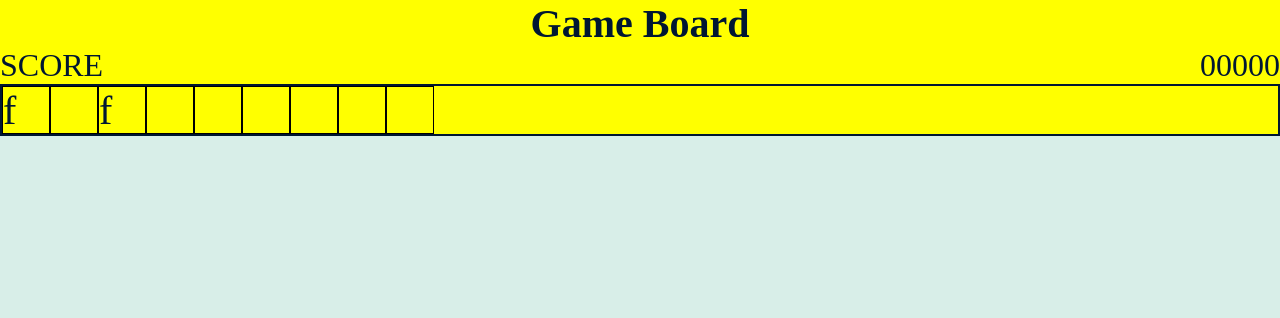
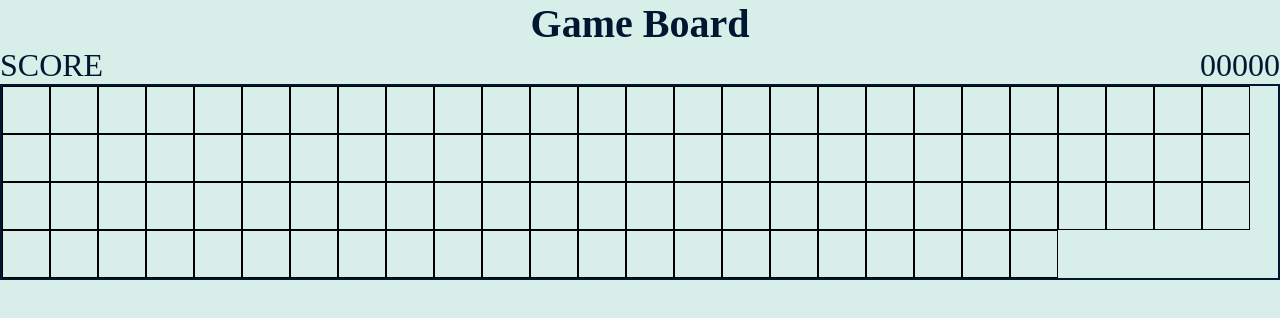
Before and after one commit to andyyu1104/MinesweeperHTML, a plain HTML site: page index.html in a window 1280 px wide. Drawn offline with Linux system fonts and the light colour scheme; a web font is replaced by a local one.

Commit message:
finished day 1 of the html game dev course

```diff
--- a/index.html
+++ b/index.html
@@ -28,9 +28,100 @@
         </header>
         <main class="game-board">
             <div class="grid">
-                <div class="cell">f</div>
                 <div class="cell"></div>
-                <div class="cell">f</div>
+                <div class="cell"></div>
+                <div class="cell"></div>
+                <div class="cell"></div>
+                <div class="cell"></div>
+                <div class="cell"></div>
+                <div class="cell"></div>
+                <div class="cell"></div>
+                <div class="cell"></div>
+                <div class="cell"></div>
+                <div class="cell"></div>
+                <div class="cell"></div>
+                <div class="cell"></div>
+                <div class="cell"></div>
+                <div class="cell"></div>
+                <div class="cell"></div>
+                <div class="cell"></div>
+                <div class="cell"></div>
+                <div class="cell"></div>
+                <div class="cell"></div>
+                <div class="cell"></div>
+                <div class="cell"></div>
+                <div class="cell"></div>
+                <div class="cell"></div>
+                <div class="cell"></div>
+                <div class="cell"></div>
+                <div class="cell"></div>
+                <div class="cell"></div>
+                <div class="cell"></div>
+                <div class="cell"></div>
+                <div class="cell"></div>
+                <div class="cell"></div>
+                <div class="cell"></div>
+                <div class="cell"></div>
+                <div class="cell"></div>
+                <div class="cell"></div>
+                <div class="cell"></div>
+                <div class="cell"></div>
+                <div class="cell"></div>
+                <div class="cell"></div>
+                <div class="cell"></div>
+                <div class="cell"></div>
+                <div class="cell"></div>
+                <div class="cell"></div>
+                <div class="cell"></div>
+                <div class="cell"></div>
+                <div class="cell"></div>
+                <div class="cell"></div>
+                <div class="cell"></div>
+                <div class="cell"></div>
+                <div class="cell"></div>
+                <div class="cell"></div>
+                <div class="cell"></div>
+                <div class="cell"></div>
+                <div class="cell"></div>
+                <div class="cell"></div>
+                <div class="cell"></div>
+                <div class="cell"></div>
+                <div class="cell"></div>
+                <div class="cell"></div>
+                <div class="cell"></div>
+                <div class="cell"></div>
+                <div class="cell"></div>
+                <div class="cell"></div>
+                <div class="cell"></div>
+                <div class="cell"></div>
+                <div class="cell"></div>
+                <div class="cell"></div>
+                <div class="cell"></div>
+                <div class="cell"></div>
+                <div class="cell"></div>
+                <div class="cell"></div>
+                <div class="cell"></div>
+                <div class="cell"></div>
+                <div class="cell"></div>
+                <div class="cell"></div>
+                <div class="cell"></div>
+                <div class="cell"></div>
+                <div class="cell"></div>
+                <div class="cell"></div>
+                <div class="cell"></div>
+                <div class="cell"></div>
+                <div class="cell"></div>
+                <div class="cell"></div>
+                <div class="cell"></div>
+                <div class="cell"></div>
+                <div class="cell"></div>
+                <div class="cell"></div>
+                <div class="cell"></div>
+                <div class="cell"></div>
+                <div class="cell"></div>
+                <div class="cell"></div>
+                <div class="cell"></div>
+                <div class="cell"></div>
                 <div class="cell"></div>
                 <div class="cell"></div>
                 <div class="cell"></div>
@@ -38,6 +129,12 @@
                 <div class="cell"></div>
                 <div class="cell"></div>
             </div>
+            <div class="end-game-screen hidden">
+                <!-- applying two classes: c1 c2-->
+                <h2 class="end-game-text">Game<br />Over</h2>
+                <button class="btn">Play again</button>
+            </div>
+
         </main>
     </div>
 </body>
--- a/style.css
+++ b/style.css
@@ -12,13 +12,14 @@ body {
 }
 
 .game-container {
-    background-color: yellow;
+    /*background-color: yellow;*/
 }
 
 .game-panel {}
 
 .game-board {
     border: 2px solid rgb(0, 23, 50);
+    position: relative;
 }
 
 h1 {
@@ -42,4 +43,44 @@ h1 {
     border: 1px solid black;
     height: 48px;
     width: 48px;
+    cursor: pointer;
 }
+
+.end-game-screen {
+    position: absolute;
+    top: 0;
+    right: 0;
+    bottom: 0;
+    left: 0;
+    display: flex;
+    flex-direction: column;
+    text-align: center;
+    justify-content: center;
+    align-items: center;
+    gap: 16px;
+    background-color: rgb(241, 117, 78, 0.7);
+}
+
+.end-game-text {
+    font-size: 40px;
+    text-transform: uppercase;
+    font-family: 'Press Start 2P';
+}
+
+.btn {
+    font-size: 24px;
+    font-family: 'Darker Grotesque';
+    padding: 4px 20px 8px 20px;
+    /* values: top right bottom left */
+    cursor: pointer;
+    text-transform: uppercase;
+    border: 2px solid rgb(0, 23, 50);
+}
+
+.btn:hover {
+    background-color: rgb(203, 224, 221);
+}
+
+.hidden {
+    display: none;
+}
```
